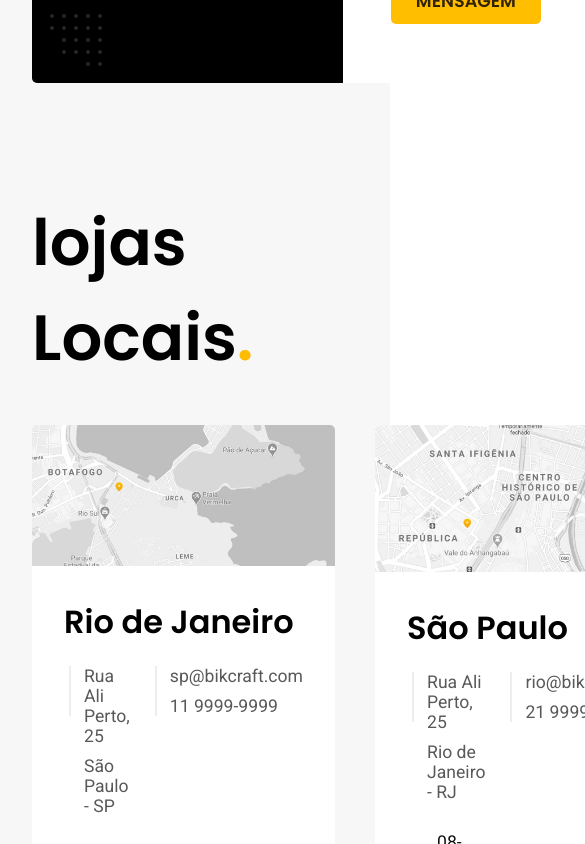
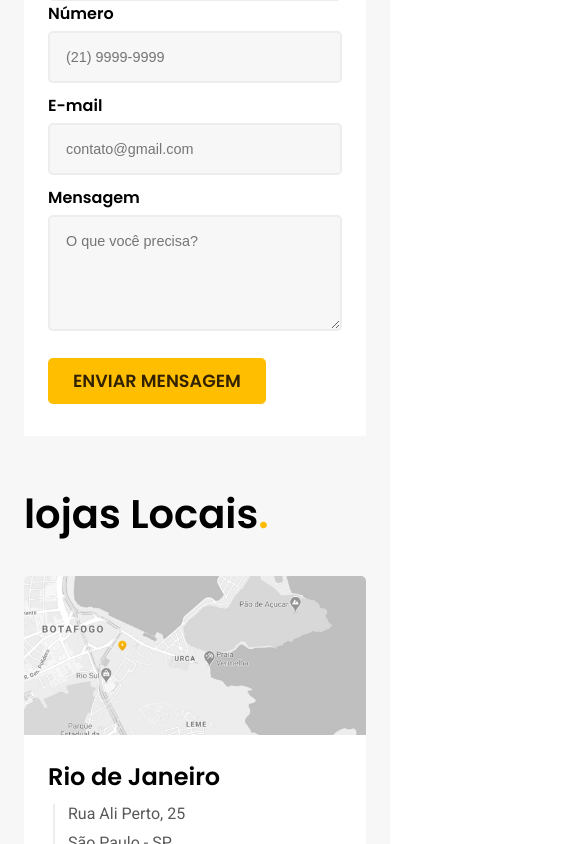
Before and after one commit to Karolayne-silva/projeto-final-bikcraft-origamid, a plain HTML site: page contatos.html in a window 390 px wide. Shown: the part 820-1664 px from the top of the page, 585 px wide, since content can reach past the window. Drawn offline with Linux system fonts and the light colour scheme.

Commit message:
pagina contato responsiva

```diff
--- a/contatos.html
+++ b/contatos.html
@@ -114,7 +114,7 @@
             </div>
         </div>
     </article>
-    <footer class="cor1 bicicleta-interna-footer" id="contato">
+    <footer class="cor1" id="contato">
         <div class="rodape tela">
             <div class="titulo">
                 <img src="../img/bikcraft.svg" alt="bikcraft titulo">
--- a/css/contato.css
+++ b/css/contato.css
@@ -34,7 +34,6 @@
     grid-template-columns: 5fr 7fr;
     border-radius: 5px;
     padding: 2rem 2rem 5rem 2rem;
-
 }
 .contato-endereco{
     background-image: url("/img/icones/local.svg");
@@ -176,3 +175,80 @@
     align-items: center;
     gap: 10px;
 }
+@media (max-width: 1200px){
+    .locais h2{
+        font-size: 3.5rem;
+    }
+}
+@media (max-width: 900px){
+    .page-contato{
+        grid-template-columns: 1fr;
+        padding: 1rem 1.5rem 1rem 1.5rem;
+        border-radius: 5px;
+    }
+    .contato-informacoes {
+        padding: 2rem 2rem 2rem 2rem;
+        gap: 15px;
+        background-image: none;
+        border-radius: 0px;
+    }
+    .contato-informacoes h1 {
+        margin-bottom: 1rem;
+    }
+    .contato-dados {
+        background-image: none;
+        border-radius: 0px;
+    }
+    .contato-form{
+        padding: 2rem 2rem 2rem 2rem;
+    }
+    .locais {
+        padding: 2rem 1.5rem 4rem 1.5rem;
+    }
+    .locais h2{
+        font-size: 2.5rem;
+        margin-bottom: 2rem;
+    }
+    .container-items{
+        grid-template-columns: 1fr;
+        gap: 1.5rem;
+    }
+    .container-items-conteudo{
+        padding: 1.5rem;
+    }
+
+
+}
+@media (max-width: 600px){
+    .contato-form {
+        padding: 3rem;
+        display: grid;
+        grid-template-columns: 1fr;
+        gap: 0px 20px;
+    }
+    .contato-form input, .contato-form textarea{
+        font-size: 0.9rem;
+    }
+    .container-items-conteudo h3 {
+        font-size: 1.5rem;
+    }
+    .container-items-conteudo p {
+        font-size: 1rem;
+    }
+    .contato-informacoes {
+        padding: 2rem 1.5rem 2rem 1.5rem;
+    }
+    .contato-form{
+        padding: 2rem 1.5rem 2rem 1.5rem;
+    }
+    .container-items-conteudo{
+        grid-template-columns: 1fr;
+        gap: 10px;
+    }
+    .container-items-conteudo h3{
+        grid-column: initial;
+    }
+
+
+
+}
```
